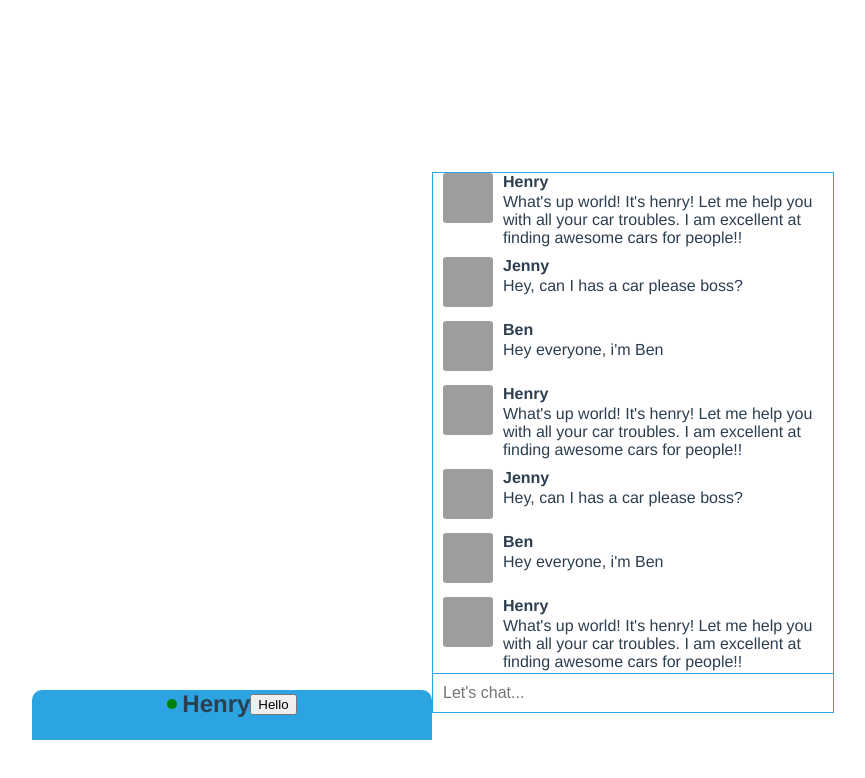
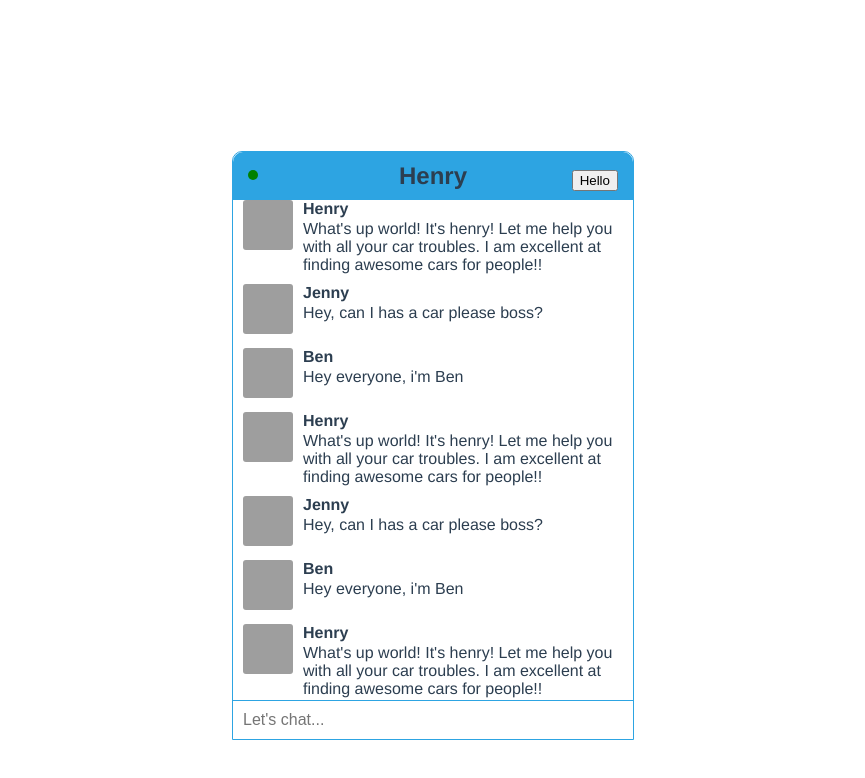
Before and after one commit to PiusNyakoojo/henry, a Vue app in the folder webapp/henry-chat/: page / in a window 1280 px wide. Shown: the top 778 px of the page, without its empty margins (207-1072 px from the left). Built offline with nearby package versions, Linux system fonts and the light colour scheme; grey boxes are pictures that could not be loaded.

Commit message:
Fixed header

```diff
--- a/webapp/henry-chat/src/_app.scss
+++ b/webapp/henry-chat/src/_app.scss
@@ -8,6 +8,7 @@ $l-device-width: 1000px;
 $xl-device-width: 1200px;
 $xxl-device-width:1600px;
 
+$header-border-radius: 10px;
 
 $message-area-max-width: 400px;
 $message-area-max-height: 500px;
--- a/webapp/henry-chat/src/components/Header.vue
+++ b/webapp/henry-chat/src/components/Header.vue
@@ -1,13 +1,13 @@
 <template lang="html">
-  <div class="header">
+  <header class="header">
     <div class="header-content">
-      <div style="min-width: 5px; width: auto !important; width: 15px;">
+      <div class="online-status-wrapper">
         <div class="online-status"></div>
       </div>
       <h2 class="title">{{ title }}</h2>
       <button class="expand-btn" type="button" name="expand">Hello</button>
     </div>
-  </div>
+  </header>
 </template>
 
 <script>
@@ -24,42 +24,49 @@ export default {
 <style lang="scss">
 @import '../app';
 
-$header-height: 50px;
-$header-border-radius: 10px;
 $online-status-size: 10px;
 $online-status-color: green;
+$header-content-padding: 15px;
 
 .header {
   position: relative;
   display: inline-block;
   width: $message-area-max-width;
-  height: $header-height;
   background-color: $theme-color;
   border-radius: $header-border-radius $header-border-radius 0px 0px;
 }
+
 .header-content {
   display: inline-block;
-  white-space: nowrap;
+  margin-top: 10px;
+  margin-bottom: 10px;
   width: 100%;
 
   * {
     display: inline-block;
-    vertical-align: middle;
+    vertical-align: bottom;
+  }
+
+  .online-status-wrapper {
+    position: absolute;
+    left: $header-content-padding;
+    display: inline-block;
   }
   .online-status {
-    float: left;
-    white-space: normal;
     width: $online-status-size;
     height: $online-status-size;
     border-radius: $online-status-size;
     background-color: $online-status-color;
   }
+
   .title {
     margin: 0px;
     padding: 0px;
   }
   .expand-btn {
-    vertical-align: middle;
+    position: absolute;
+    margin-top: 8px;
+    right: $header-content-padding;
   }
 }
 </style>
--- a/webapp/henry-chat/src/components/MessageArea.vue
+++ b/webapp/henry-chat/src/components/MessageArea.vue
@@ -1,14 +1,15 @@
 <template lang="html">
   <div class="message-area-wrapper">
     <div class="message-area-container">
-
+      <div class="message-area">
         <hc-header></hc-header>
-      <section class="message-area">
+        <section>
           <ul class="message-list">
             <message v-for="item in messages" :item="item"></message>
           </ul>
           <input id="text-input" type="text" name="" value="" placeholder="Let's chat...">
         </section>
+      </div>
     </div>
   </div>
 </template>
@@ -94,6 +95,7 @@ $message-area-bottom-padding: 60px;
   display: inline-block;
   margin: 0 auto;
   border: 1px solid $theme-color;
+  border-radius: $header-border-radius $header-border-radius 0px 0px;
   max-width: $message-area-max-width;
 
   .message-list {
```
Lines whose indentation alone changed are shown as unchanged.
